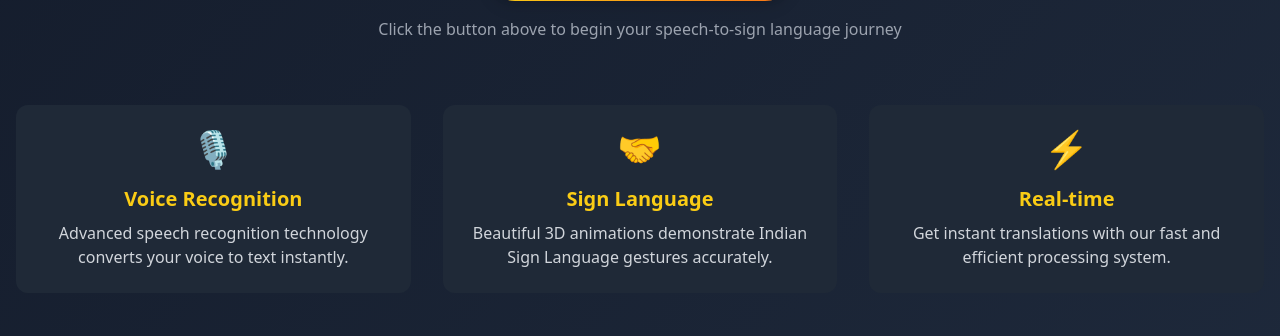
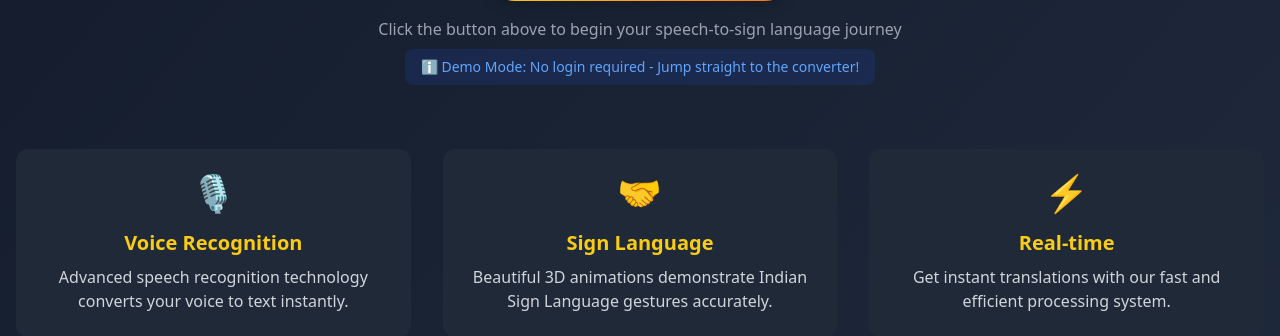
Before and after one commit to dikeshganboi/Sanket-Bhasha, a Django app: page / in a window 1280 px wide. Shown: the part 966-1302 px from the top of the page. Run offline with Django 3.2, Linux system fonts and the light colour scheme; some libraries are stand-ins or nearby versions.

Commit message:
feat: add demo mode notice on home page

```diff
--- a/templates/home.html
+++ b/templates/home.html
@@ -53,6 +53,11 @@
     </a>
     <p class="text-gray-400 mt-4">
       Click the button above to begin your speech-to-sign language journey
+    </p>
+    <p
+      class="text-sm text-blue-400 mt-2 bg-blue-900/30 inline-block px-4 py-2 rounded-lg"
+    >
+      ℹ️ Demo Mode: No login required - Jump straight to the converter!
     </p>
   </div>
 
```
